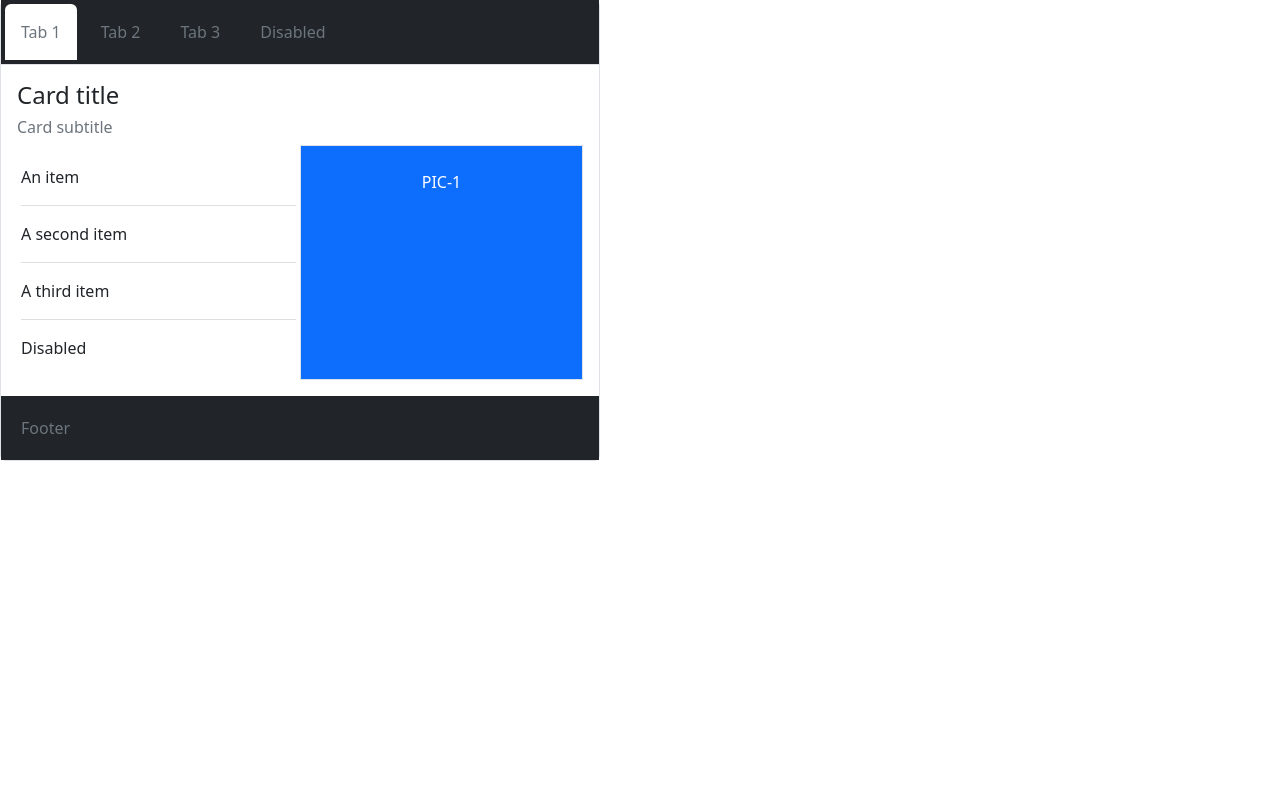
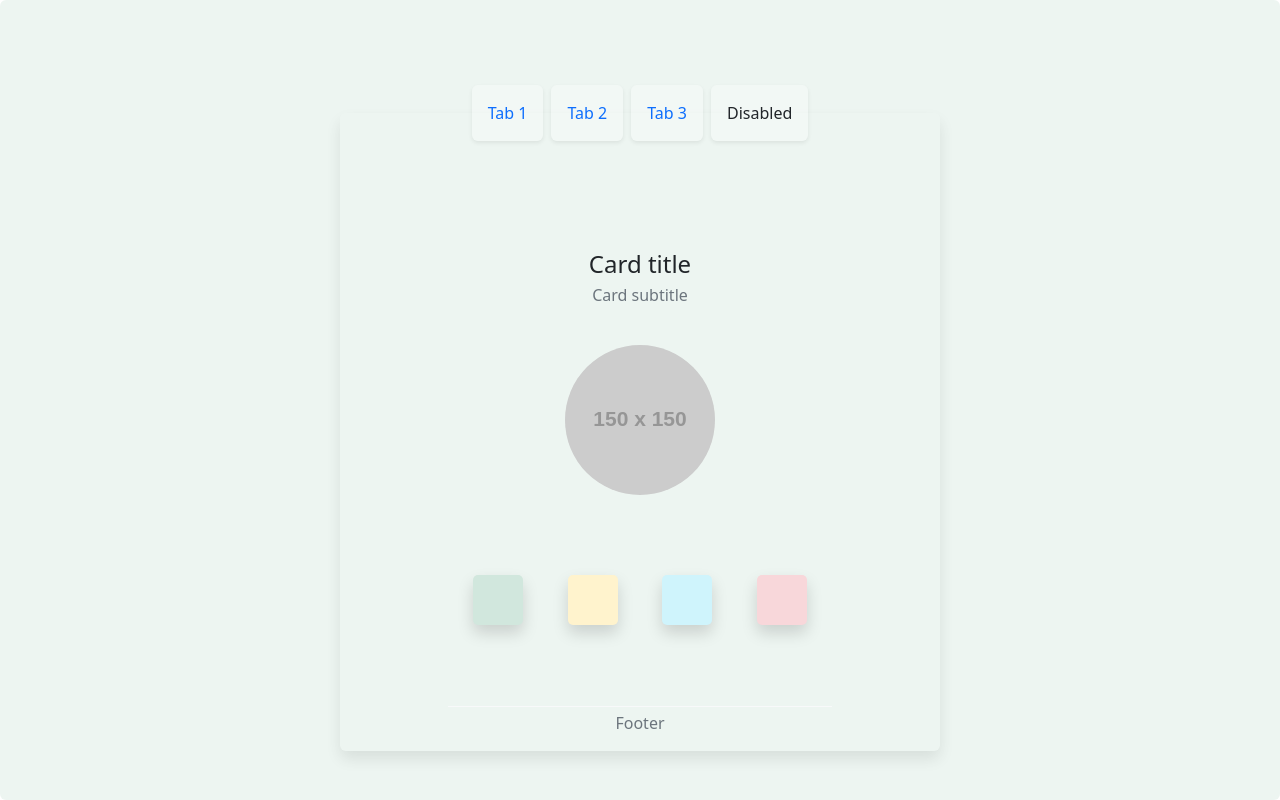
Before and after one commit to AudreyMas/exercise-bootstrap, a website: page index.html in a window 1280 px wide. Drawn offline with nearby package versions, Linux system fonts and the light colour scheme; placeholder pictures from the web are drawn by us.

Commit message:
Objective B

```diff
--- a/index.html
+++ b/index.html
@@ -10,26 +10,30 @@
 </head>
 
 <body>
-  <div class="card border border-top-0" style="max-width: 600px;">
+  <div class="card border-0" id="exercise">
+    <div class="card-content shadow p-3 rounded" style="max-width:600px;">
       <header>
-      <ul class="nav nav-tabs bg-dark" id="myTab" role="tablist">
-        <li class="nav-item p-1" role="presentation">
-          <div class="nav-link  active text-secondary p-3 m-0 border-0" id="tab-1" data-bs-toggle="tab"
-            data-bs-target="#tab-1-pane" type="button" role="tab" aria-controls="tab-1-pane" aria-selected="true">Tab 1
+        <ul class="nav d-flex justify-content-center" id="myTab" role="tablist">
+          <li class="nav-item m-1" role="presentation">
+            <div class="nav-link  active p-3 m-0 shadow-sm p-3 mb-5 rounded" id="tab-1" data-bs-toggle="tab"
+              data-bs-target="#tab-1-pane" type="button" role="tab" aria-controls="tab-1-pane" aria-selected="true">Tab
+              1
             </div>
           </li>
-        <li class="nav-item p-1" role="presentation">
-          <div class="nav-link text-secondary p-3 m-0 border-0" id="tab-2" data-bs-toggle="tab"
-            data-bs-target="#tab-2-pane" type="button" role="tab" aria-controls="tab-2-pane" aria-selected="false">Tab 2
+          <li class="nav-item m-1" role="presentation">
+            <div class="nav-link p-3 m-0 shadow-sm p-3 mb-5 rounded" id="tab-2" data-bs-toggle="tab"
+              data-bs-target="#tab-2-pane" type="button" role="tab" aria-controls="tab-2-pane" aria-selected="false">Tab
+              2
             </div>
           </li>
-        <li class="nav-item p-1" role="presentation">
-          <div class="nav-link text-secondary p-3 m-0 border-0" id="tab-3" data-bs-toggle="tab"
-            data-bs-target="#tab-3-pane" type="button" role="tab" aria-controls="tab-3-pane" aria-selected="false">Tab 3
+          <li class="nav-item m-1" role="presentation">
+            <div class="nav-link p-3 m-0 shadow-sm p-3 mb-5 rounded" id="tab-3" data-bs-toggle="tab"
+              data-bs-target="#tab-3-pane" type="button" role="tab" aria-controls="tab-3-pane" aria-selected="false">Tab
+              3
             </div>
           </li>
-        <li class="nav-item p-1" role="presentation">
-          <div class="nav-link text-secondary p-3 m-0 border-0" id="disabled-tab" data-bs-toggle="tab"
+          <li class="nav-item m-1" role="presentation">
+            <div class="p-3 m-0 shadow-sm p-3 mb-5 rounded btn-secondary" id="disabled-tab" data-bs-toggle="tab"
               data-bs-target="#disabled-tab-pane" type="button" role="tab" aria-controls="disabled-tab-pane"
               aria-selected="false" disabled>Disabled</button>
           </li>
@@ -37,57 +41,71 @@
       </header>
       <div class="tab-content" id="myTabContent">
         <div class="tab-pane fade show active" id="tab-1-pane" role="tabpanel" aria-labelledby="tab-1" tabindex="0">
-        <div class="tab-1-content p-3">
-          <div class="tab-1-title">
+          <div class="tab-1-content p-5">
+            <div class="tab-1-title text-center">
               <h4>Card title</h4>
               <h6 class="text-muted">Card subtitle</h6>
             </div>
-          <div class="row gx-0 tab-1-coulumn">
-            <ul class="col-md-6 m-0 list-unstyled list-group list-group-flush p-1" id="myTab" role="tablist">
-              <li class="nav-item list-group-item pt-3 pb-3 p-0" role="presentation">
-                <div class="nav-link active" id="home-tab" data-bs-toggle="tab" data-bs-target="#home-tab-pane"
-                  type="button" role="tab" aria-controls="home-tab-pane" aria-selected="true">An item</div>
+            <div class="gx-0 tab-1-coulumn">
+              <div class="tab-content p-0 mt-3" id="myTabContent">
+                <div class="tab-pane fade show active p-4 border-0" id="home-tab-pane" role="tabpanel"
+                  aria-labelledby="home-tab" tabindex="0">
+                  <img class="border-success" src=" https://via.placeholder.com/150/FFFFFF/000000/?text=PIC-1"
+                    alt="picture" />
+                  <div class="bg-color list-group-item-success"></div>
+                </div>
+                <div class="tab-pane fade p-4 border-0" id="profile-tab-pane" role="tabpanel"
+                  aria-labelledby="profile-tab" tabindex="0">
+                  <img src=" https://via.placeholder.com/150/FFFFFF/000000/?text=PIC-2" alt="picture" />
+                  <div class="bg-color list-group-item-warning"></div>
+                </div>
+                <div class="tab-pane fade p-4 border-0" id="contact-tab-pane" role="tabpanel"
+                  aria-labelledby="contact-tab" tabindex="0">
+                  <img src=" https://via.placeholder.com/150/FFFFFF/000000/?text=PIC-3" alt="picture" />
+                  <div class="bg-color list-group-item-info"></div>
+                </div>
+                <div class="tab-pane fade " id="disabled-tab-pane" role="tabpanel" aria-labelledby="disabled-tab"
+                  tabindex="0">...</div>
+              </div>
+              <ul class="list-btn row gx-0 mt-5 list-unstyled d-flex justify-content-center" id="myTab" role="tablist">
+                <li class="col-md-2 list-group-item d-flex justify-content-center m-2" role="presentation">
+                  <div class="active list-group-item-success" id="home-tab" data-bs-toggle="tab"
+                    data-bs-target="#home-tab-pane" type="button" role="tab" aria-controls="home-tab-pane"
+                    aria-selected="true"></div>
                 </li>
-              <li class="nav-item list-group-item pt-3 pb-3 p-0" role="presentation">
-                <div class="nav-link" id="profile-tab" data-bs-toggle="tab" data-bs-target="#profile-tab-pane"
-                  type="button" role="tab" aria-controls="profile-tab-pane" aria-selected="false">A second item</div>
+                <li class="col-md-2 list-group-item d-flex justify-content-center m-2" role="presentation">
+                  <div class="list-group-item-warning" id="profile-tab" data-bs-toggle="tab"
+                    data-bs-target="#profile-tab-pane" type="button" role="tab" aria-controls="profile-tab-pane"
+                    aria-selected="false"></div>
                 </li>
-              <li class="nav-item list-group-item pt-3 pb-3 p-0" role="presentation">
-                <div class="nav-link" id="contact-tab" data-bs-toggle="tab" data-bs-target="#contact-tab-pane"
-                  type="button" role="tab" aria-controls="contact-tab-pane" aria-selected="false">A third item</div>
+                <li class="col-md-2 list-group-item d-flex justify-content-center m-2" role="presentation">
+                  <div class="list-group-item-info" id="contact-tab" data-bs-toggle="tab"
+                    data-bs-target="#contact-tab-pane" type="button" role="tab" aria-controls="contact-tab-pane"
+                    aria-selected="false"></div>
                 </li>
-              <li class="nav-item list-group-item pt-3 pb-3 p-0" role="presentation">
-                <div class="nav-link" id="disabled-tab" data-bs-toggle="tab" data-bs-target="#disabled-tab-pane"
-                  type="button" role="tab" aria-controls="disabled-tab-pane" aria-selected="false" disabled>Disabled
+                <li class="col-md-2 list-group-item d-flex justify-content-center m-2" role="presentation">
+                  <div class="list-group-item-danger" id="disabled-tab" data-bs-toggle="tab"
+                    data-bs-target="#disabled-tab-pane" type="button" role="tab" aria-controls="disabled-tab-pane"
+                    aria-selected="false" disabled>
                   </div>
                 </li>
               </ul>
-            <div class="col-md-6 tab-content p-0 text-center" id="myTabContent" style="height: 235px;">
-              <div class="tab-pane fade show active p-4 border bg-primary text-white h-100" id="home-tab-pane"
-                role="tabpanel" aria-labelledby="home-tab" tabindex="0">PIC-1</div>
-              <div class="tab-pane fade p-4 border bg-warning h-100" id="profile-tab-pane" role="tabpanel"
-                aria-labelledby="profile-tab" tabindex="0">PIC-2</div>
-              <div class="tab-pane fade p-4 border bg-dark text-white h-100" id="contact-tab-pane" role="tabpanel"
-                aria-labelledby="contact-tab" tabindex="0">PIC-3</div>
-              <div class="tab-pane fade" id="disabled-tab-pane" role="tabpanel" aria-labelledby="disabled-tab"
-                tabindex="0">...</div>
             </div>
           </div>
         </div>
-      </div>
-      <div class="tab-pane fade p-3" id="tab-2-pane" role="tabpanel" aria-labelledby="tab-2" tabindex="0">
+        <div class="tab-pane fade p-5" id="tab-2-pane" role="tabpanel" aria-labelledby="tab-2" tabindex="0">
           <div class="d-flex flex-column align-items-center justify-content-center">
             <strong>Loading...</strong>
             <div class="spinner-border mt-3" role="status" aria-hidden="true"></div>
           </div>
         </div>
         <div class="tab-pane fade p-3 row" id="tab-3-pane" role="tabpanel" aria-labelledby="tab-3" tabindex="0">
-        <div class="d-flex flex-row flex-wrap">
-          <img src="https://via.placeholder.com/200" class="col" alt="picture">
-          <div class="col-md-6 card-body">
+          <div class="d-flex flex-row flex-wrap justify-content-around">
+            <img src="https://via.placeholder.com/200" alt="picture">
+            <div class="card-text col-md-6">
               <h5 class="card-title">Card title</h5>
-            <p class="card-text">Some quick example text to build on the card title and make up the bulk of the card's
-              content.</p>
+              <p>Some quick example text to build on the card title and make up the bulk
+                of the card's content.</p>
               <h6 href="#" class="card-subtitle text-muted">Last updated 3 mins ago</h6>
             </div>
           </div>
@@ -96,9 +114,11 @@
           Disabled
         </div>
       </div>
-    <footer class="p-3 bg-dark text-secondary">
-      <p class="fs-6 p-1 m-0">Footer</p>
+      <footer class="text-center text-secondary">
+        <div class="line bg-light"></div>
+        <p class="fs-6 m-0">Footer</p>
       </footer>
+    </div>
   </div>
 
   <script src="https://cdn.jsdelivr.net/npm/bootstrap@5.3.0-alpha1/dist/js/bootstrap.bundle.min.js"
--- a/scss/_custom.scss
+++ b/scss/_custom.scss
@@ -1 +1,98 @@
 @import "../node_modules/bootstrap/scss/bootstrap.scss";
+
+body {
+  h1,
+  h2,
+  h3,
+  h4,
+  h5,
+  h6 {
+    color: $dark;
+  }
+  #exercise.card {
+    overflow-x: hidden;
+    min-height: 100vh;
+    width: 100vw;
+    display: flex;
+    justify-content: center;
+    align-items: center;
+    padding-top: 4rem;
+    .card-content {
+      width: 600px;
+      min-height: 638px;
+      z-index: 1;
+      display: flex;
+      flex-direction: column;
+      justify-content: space-between;
+      header {
+        margin-top: -3em;
+        ul {
+          @media (max-width: 768px) {
+            flex-direction: column;
+            align-items: center;
+          }
+          li {
+            @media (max-width: 768px) {
+              width: 100px;
+              height: 50px;
+            }
+            div {
+              background-color: rgba(255, 255, 255, 0.283);
+              &:hover,
+              &:active {
+                background-color: $primary;
+                color: white !important;
+              }
+            }
+          }
+        }
+      }
+      .tab-content {
+        .card-text {
+          @media (max-width: 768px) {
+            margin-top: 1rem;
+            width: 70vw;
+            text-align: center;
+          }
+        }
+        .tab-1-content {
+          .tab-content {
+            .tab-pane {
+              text-align: center;
+              img {
+                border-radius: 100% !important;
+              }
+            }
+            .bg-color {
+              position: absolute;
+              top: 0;
+              height: 100%;
+              width: 100vw;
+              z-index: -1;
+              opacity: 0.4;
+              left: 0;
+            }
+          }
+          .list-btn li div {
+            height: 50px;
+            width: 50px;
+            border-radius: 10%;
+            box-shadow: $box-shadow;
+            &:hover {
+              box-shadow: none;
+            }
+          }
+        }
+      }
+    }
+    footer {
+      .line {
+        width: 30vw;
+        margin-left: auto;
+        margin-right: auto;
+        height: 1px;
+        margin-bottom: 4px;
+      }
+    }
+  }
+}
```
Also changed, not shown: assets/css/style.css, 1 other file. Lines whose indentation alone changed are shown as unchanged.
